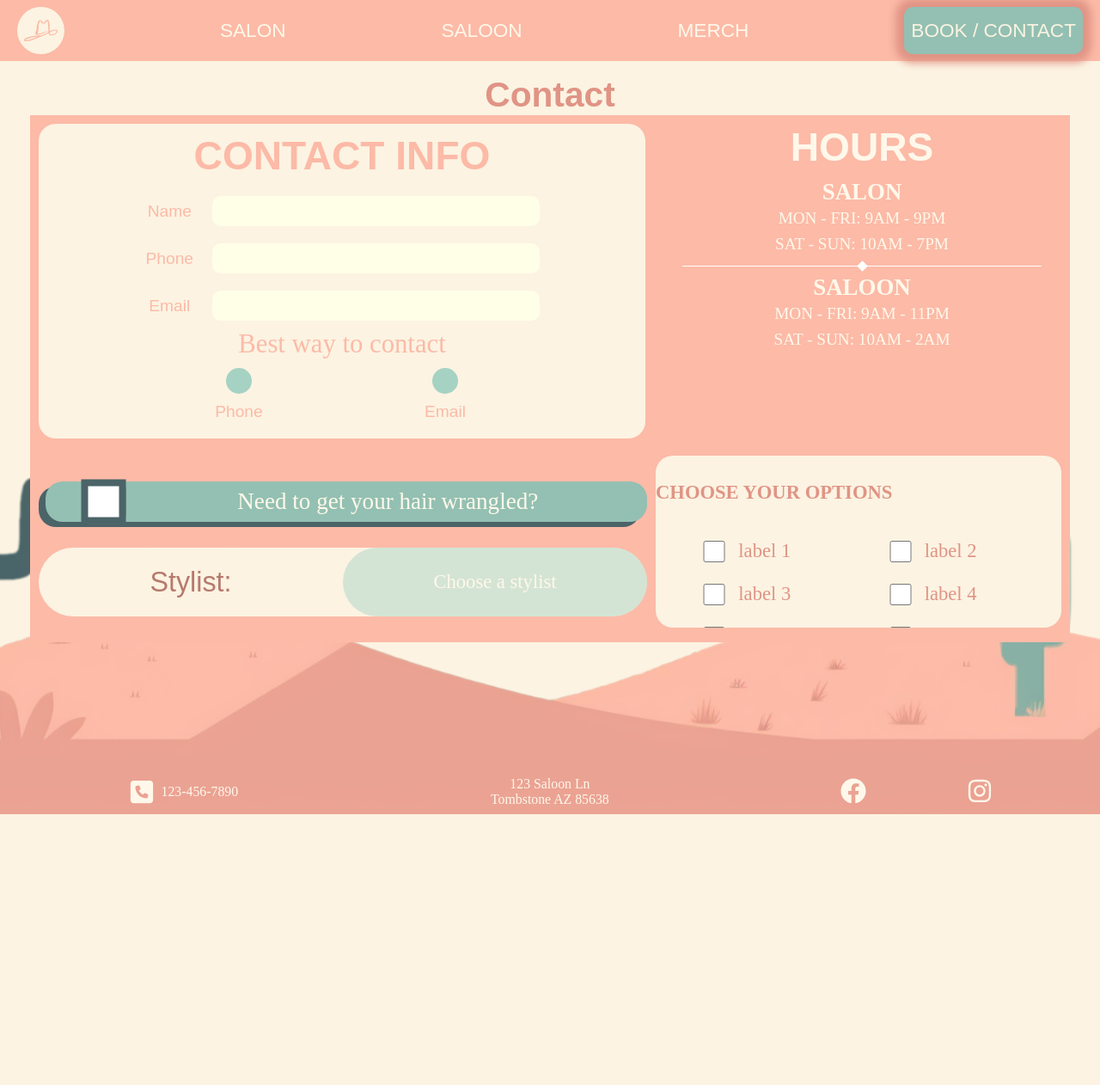
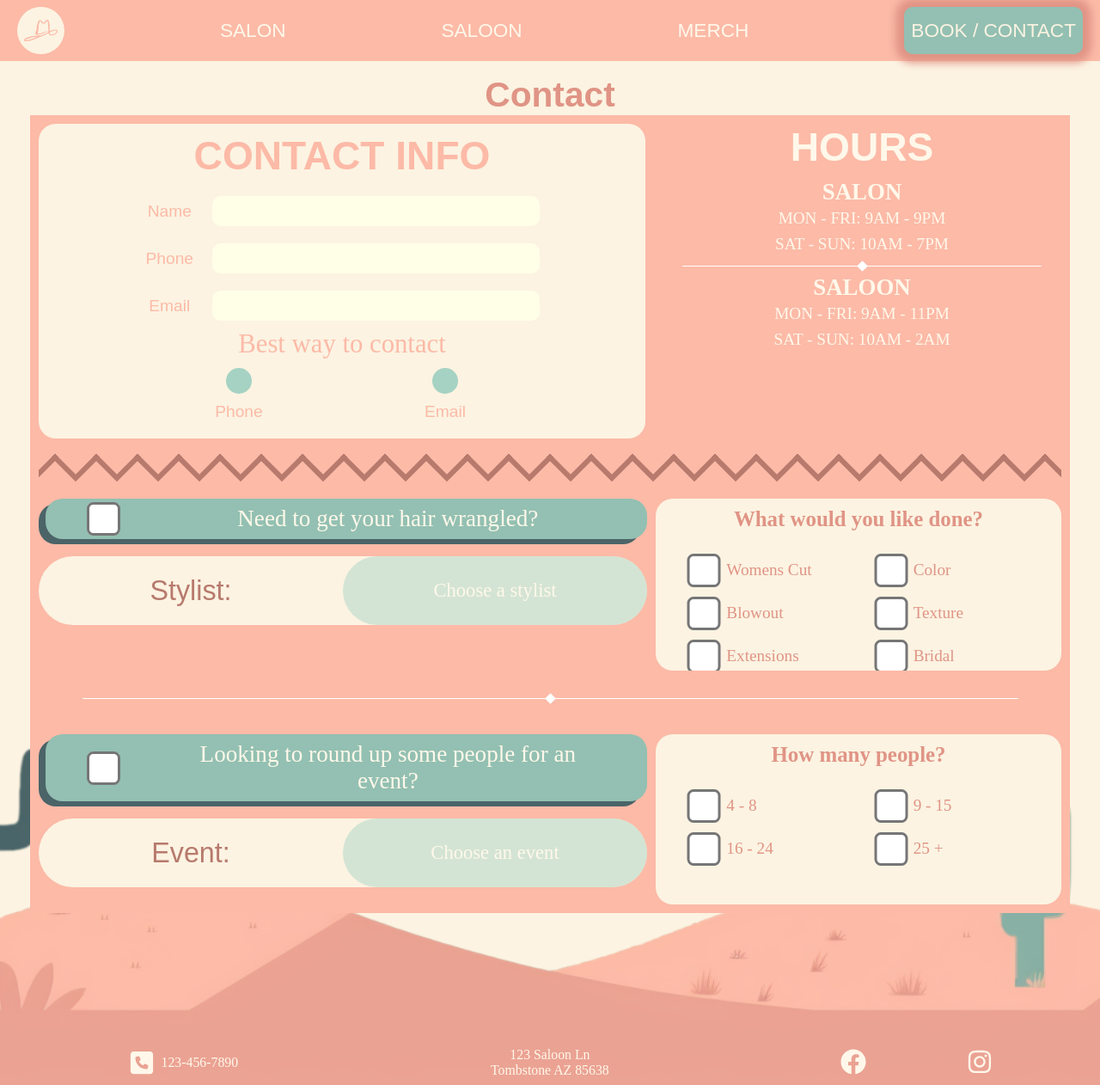
Before and after one commit to kjacobsen327/kjacobsen327.github.io, a PHP site: page /salon_saloon/contact.html in a window 1280 px wide. Shown: the whole page at 86% size. Before the commit the page ends 947 px from the top, so only its background shows below. Run offline with PHP 8.4, Linux system fonts and the light colour scheme; some libraries are stand-ins or nearby versions; some web fonts are replaced.

Commit message:
Add files via upload

```diff
--- a/salon_saloon/contact.html
+++ b/salon_saloon/contact.html
@@ -114,7 +114,14 @@ Business Name: Salon Saloon
                 </div>
             </section>
 
-            <section class="booking_options">
+            <!-- zig zag divider -->
+            <div class="divider">
+                <div>
+                    <span></span><span></span><span></span><span></span><span></span><span></span><span></span><span></span><span></span><span></span><span></span><span></span><span></span><span></span><span></span><span></span><span></span><span></span><span></span><span></span><span></span><span></span><span></span><span></span><span></span><span></span>
+                </div>
+            </div>
+
+            <section class="salon booking_options">
                 <div class="option_outer_container">
 
                     <div class="option_top_container">
@@ -122,28 +129,23 @@ Business Name: Salon Saloon
                             <label for="salon_option">
                                 <input type="checkbox" id="salon_option" name="salon_option">
                                 <span>Need to get your hair wrangled?</span>
-
                             </label>
                         </div>
+                    </div>
 
 
 
+                    <div class="option_choice_container">
 
-                    </div>
-                    <div class="option_middle_container">
-
-
-                        <div class="choose_stylist">
+                        <div class="choose_text">
                             <p>Stylist:</p>
                         </div>
-
-
-                        <div class="stylist_option_selection">Choose a stylist
-                            <div class="stylist_options">
+                        <div class="option_selection_container">Choose a stylist
+                            <div class="options_menu">
 
                                 <label for="stylist_1">
                                     <input type="radio" id="stylist_1" name="stylist">
-                                    <div class="stylist">
+                                    <div class="option">
                                         <div>
                                             <img src="images/bobby.jpg">
                                         </div>
@@ -152,37 +154,46 @@ Business Name: Salon Saloon
                                 </label>
                                 <label for="stylist_2">
                                     <input type="radio" id="stylist_2" name="stylist">
-                                    <div class="stylist">
+                                    <div class="option">
                                         <div>
-                                            <img src="images/bobby.jpg">
+                                            <img src="images/contact/ruby.png">
                                         </div>
-                                        <span class="name">Tuna</span>
+                                        <span class="name">Ruby Rodeo</span>
                                     </div>
                                 </label>
                                 <label for="stylist_3">
                                     <input type="radio" id="stylist_3" name="stylist">
-                                    <div class="stylist">
+                                    <div class="option">
                                         <div>
-                                            <img src="images/bobby.jpg">
+                                            <img src="images/contact/sara.png">
                                         </div>
-                                        <span class="name">Jennifer</span>
+                                        <span class="name">Sara Sarsparilla</span>
                                     </div>
                                 </label>
                                 <label for="stylist_4">
                                     <input type="radio" id="stylist_4" name="stylist">
-                                    <div class="stylist">
+                                    <div class="option">
                                         <div>
-                                            <img src="images/bobby.jpg">
+                                            <img src="images/contact/billy.png">
                                         </div>
-                                        <span class="name">Kevin</span>
+                                        <span class="name">Billy Buckle</span>
+                                    </div>
+                                </label>
+                                <label for="stylist_5">
+                                    <input type="radio" id="stylist_5" name="stylist">
+                                    <div class="option">
+                                        <div>
+                                            <img src="images/contact/lily.png">
+                                        </div>
+                                        <span class="name">Lily Lasso</span>
                                     </div>
                                 </label>
 
                                 <label for="any_stylist">
                                     <input type="radio" id="any_stylist" name="stylist">
-                                    <div class="stylist">
+                                    <div class="option">
                                         <div>
-                                            <img src="images/bobby.jpg">
+                                            <img src="images/contact/silhouette.png">
                                         </div>
                                         <span class="name">Pick for me!</span>
                                     </div>
@@ -194,77 +205,177 @@ Business Name: Salon Saloon
 
                 </div>
 
-                <div class="services_checkbox_outer_container">
-                    <h4>CHOOSE YOUR OPTIONS</h4>
-                    <div class="services_checkbox_container">
+                <div class="multi_checkbox_outer_container">
+                    <h4>What would you like done?</h4>
+                    <div class="multi_checkbox_container">
                         <div>
-                            <input type="checkbox" id="box-1" />
-
-                            <label for="box-1">
-                                label 1
+                            <input type="checkbox" id="service-1" />
+                            <label for="service-1">
+                                Womens Cut
                             </label>
                         </div>
                         <div>
-                            <input type="checkbox" id="box-2" />
-
-                            <label for="box-2">
-                                label 2
+                            <input type="checkbox" id="service-2" />
+                            <label for="service-2">
+                                Color
                             </label>
                         </div>
                         <div>
-                            <input type="checkbox" id="box-3"/>
-
-                            <label for="box-3">
-                                label 3
+                            <input type="checkbox" id="service-3" />
+                            <label for="service-3">
+                                Blowout
                             </label>
                         </div>
                         <div>
-                            <input type="checkbox" id="box-4" />
-
-                            <label for="box-4">
-                                label 4
+                            <input type="checkbox" id="service-4" />
+                            <label for="service-4">
+                                Texture
                             </label>
                         </div>
+                        <div>
+                            <input type="checkbox" id="service-5" />
 
-                        <div>
-                            <input type="checkbox" id="box-5" />
-
-                            <label for="box-5">
-                                label 5
+                            <label for="service-5">
+                                Extensions
                             </label>
                         </div>
+                        <div>
+                            <input type="checkbox" id="service-6" />
 
-                        <div>
-                            <input type="checkbox" id="box-6" />
-
-                            <label for="box-6">
-                                label 6
+                            <label for="service-6">
+                                Bridal
                             </label>
                         </div>
-
                         <div>
-                            <input type="checkbox" id="box-7" />
-
-                            <label for="box-7">
-                                label 7
+                            <input type="checkbox" id="service-7" />
+                            <label for="service-7">
+                                Mens Cut
                             </label>
                         </div>
+                        <div>
+                            <input type="checkbox" id="service-8" />
 
-                        <div>
-                            <input type="checkbox" id="box-8" />
-
-                            <label for="box-8">
-                                label 8
+                            <label for="service-8">
+                                Other
                             </label>
                         </div>
                     </div>
                 </div>
             </section>
 
-            <section>
+            <div class="spacer">
+                <div class="line">
+                    <div class="square"></div>
+                </div>
+            </div>
+
+            <section class="saloon booking_options">
+                <div class="option_outer_container">
+
+                    <div class="option_top_container">
+                        <div class="checkbox_container">
+                            <label for="saloon_option">
+                                <input type="checkbox" id="saloon_option" name="saloon_option">
+                                <span>Looking to round up some people for an event?</span>
+                            </label>
+                        </div>
+                    </div>
 
 
+
+                    <div class="option_choice_container">
+
+                        <div class="choose_text">
+                            <p>Event:</p>
+                        </div>
+                        <div class="option_selection_container">Choose an event
+                            <div class="options_menu">
+
+                                <label for="event_1">
+                                    <input type="radio" id="event_1" name="event">
+                                    <div class="option">
+                                        <div>
+                                            <img src="images/contact/party-hat.png">
+                                        </div>
+                                        <span class="name">Private Party</span>
+                                    </div>
+                                </label>
+                                <label for="event_2">
+                                    <input type="radio" id="event_2" name="event">
+                                    <div class="option">
+                                        <div>
+                                            <img src="images/contact/ring.png">
+                                        </div>
+                                        <span class="name">Bridal Event</span>
+                                    </div>
+                                </label>
+                                <label for="event_3">
+                                    <input type="radio" id="event_3" name="event">
+                                    <div class="option">
+                                        <div>
+                                            <img src="images/contact/briefcase.png">
+                                        </div>
+                                        <span class="name">Corporate Event</span>
+                                    </div>
+                                </label>
+                                <label for="event_4">
+                                    <input type="radio" id="event_4" name="event">
+                                    <div class="option">
+                                        <div>
+                                            <img src="images/contact/music.png">
+                                        </div>
+                                        <span class="name">Live Music / Karaoke</span>
+                                    </div>
+                                </label>
+
+                                <label for="any_event">
+                                    <input type="radio" id="any_event" name="event">
+                                    <div class="option">
+                                        <div>
+                                            <img src="images/contact/confetti.png">
+                                        </div>
+                                        <span class="name">Other</span>
+                                    </div>
+                                </label>
+                            </div>
+                        </div>
+
+                    </div>
+
+                </div>
+
+                <div class="multi_checkbox_outer_container">
+                    <h4>How many people?</h4>
+                    <div class="multi_checkbox_container">
+                        <div>
+                            <input type="checkbox" id="guest_option-1" />
+                            <label for="guest_option-1">
+                                4 - 8
+                            </label>
+                        </div>
+                        <div>
+                            <input type="checkbox" id="guest_option-2" />
+                            <label for="guest_option-2">
+                                9 - 15
+                            </label>
+                        </div>
+                        <div>
+                            <input type="checkbox" id="guest_option-3" />
+                            <label for="guest_option-3">
+                                16 - 24
+                            </label>
+                        </div>
+                        <div>
+                            <input type="checkbox" id="guest_option-4" />
+                            <label for="guest_option-4">
+                                25 +
+                            </label>
+                        </div>
+
+                    </div>
+                </div>
             </section>
+
         </form>
     </main>
     <!-- end main section -->
--- a/salon_saloon/styles/styles.css
+++ b/salon_saloon/styles/styles.css
@@ -457,7 +457,6 @@ section.drink_container {
     align-self: center;
     z-index: 2;
 }
-
 .drink_item_image_container img {
     height: 150px;
     width: 150px;
@@ -465,7 +464,6 @@ section.drink_container {
     border: thick solid #e09485;
     border-radius: 50%;
 }
-
 .drink_item_text_container {
     position: relative;
     align-self: center;
@@ -478,7 +476,6 @@ section.drink_container {
     border-top-right-radius: 20px;
     border-bottom-right-radius: 20px;
 }
-
 /* blue background behind the text container and the drink image */
 .drink_bg {
     background-color: #93c0b2;
@@ -489,7 +486,6 @@ section.drink_container {
     height: 100%;
     width: 100%;
 }
-
 .drink_item_text_container p {
     align-self: center;
     padding: 0 1em;
@@ -510,11 +506,9 @@ form .info {
     width: 100%;
     font-size: .85em;
 }
-
 form .info * {
     margin: 0;
 }
-
 form .info h3 {
     font-family: 'Hammersmith One', sans-serif;
     font-size: 2.4em;
@@ -522,21 +516,17 @@ form .info h3 {
     text-align: center;
     padding-bottom: 10px;
 }
-
 form .info h4 {
     font-size: 1.4em;
 }
-
 div.contact_info_container,
 div.hours_container {
     padding: 10px;
 }
-
 div.contact_info_container {
     width: 60%;
     color: #fcbaa7;
 }
-
 div.contact_info_container .inner_container {
     display: flex;
     flex-direction: column;
@@ -548,23 +538,19 @@ div.contact_info_container .inner_container {
     padding: 10px;
     border-radius: 20px;
 }
-
 div.contact_info_container .inner_container * {
     width: 100%;
 }
-
 div.contact_info_container .inner_container div {
     display: flex;
     width: 70%;
 }
-
 div.contact_info_container .inner_container div label {
     font-family: 'Hammersmith One', sans-serif;
     width: 100px;
     align-self: center;
     text-align: center;
 }
-
 div.contact_info_container input.text {
     font-family: 'Hammersmith One', sans-serif;
     color: #b77a6d;
@@ -577,27 +563,22 @@ div.contact_info_container input.text {
     outline: none;
     text-align: center;
 }
-
 input.text:focus {
     outline: 3px solid #fcbaa7;
     background-color: #fffff4;
 }
-
 .contact_info_container p {
     text-align: center;
     font-size: 1.6em;
 }
-
 .inner_container div.radio {
     display: flex;
     justify-content: space-evenly;
 }
-
 .contact_option div.button_option {
     display: flex;
     justify-content: center;
 }
-
 .contact_option label {
     cursor: pointer;
     display: flex;
@@ -613,7 +594,6 @@ input.text:focus {
 .contact_option input {
     display: none;
 }
-
 .contact_option label:before {
     content: '';
     display: inline-block;
@@ -625,12 +605,10 @@ input.text:focus {
     transition: box-shadow .4s ease,
         background .3s ease;
 }
-
 .contact_option input:checked+label:before {
     box-shadow: inset 0px 3px 0 2px #4b6468;
     background: #93c0b2;
 }
-
 /* end radio button styling */
 
 
@@ -640,19 +618,17 @@ div.hours_container {
     width: 40%;
     align-items: center;
 }
-
 div.hours {
     text-align: center;
 }
-
 div.hours_container ul {
     padding: 0;
 }
-
 div.hours_container li {
     list-style-type: none;
     padding: 4px;
 }
+
 
 /* properties for line spacer in hours section */
 .spacer {
@@ -662,14 +638,12 @@ div.hours_container li {
     justify-content: center;
     align-items: center;
 }
-
 .spacer .line {
     height: 1px;
     width: 90%;
     background-color: #fff;
     position: relative;
 }
-
 .spacer .square {
     height: 9px;
     width: 9px;
@@ -681,30 +655,55 @@ div.hours_container li {
     margin: auto;
     transform: rotate(45deg);
 }
-
 /* end  contact info / hours section */
 
 
+
+/* zig zag divider */
+.divider {
+    height: 40px;
+    width: 100%;
+    overflow: hidden;
+    display: flex;
+    justify-content: center;
+}
+.divider div {
+    margin: 0 10px;
+    display: flex;
+    justify-content: center;
+    overflow: hidden;
+}
+.divider span {
+    display: inline-block;
+    flex: 0 0 40px;
+    height: 40px;
+    width: 40px;
+    transform: rotate(45deg);
+    box-shadow: -6px -6px #b77a6d inset;
+    margin: -8px 4px 0 4px;
+}
+
+
+/* properties for both salon / event booking sections */
 section.booking_options {
     background-color: #fcbaa7;
     display: flex;
     padding: 10px;
 }
-
 section.booking_options .option_outer_container {
     width: 60%;
 }
 
+
+/* large checkbox sections for booking options */
 .option_top_container {
     width: 100%;
-    margin: 30px 0;
+    margin: 10px 0;
 }
-
 .checkbox_container {
     width: 100%;
     padding-left: 8px;
 }
-
 .checkbox_container label {
     font-size: 1.2em;
     width: 100%;
@@ -719,20 +718,17 @@ section.booking_options .option_outer_container {
     background-color: #93c0b2;
     cursor: pointer;
 }
-
 .checkbox_container span {
     width: 70%;
 }
-
 .checkbox_container input {
     accent-color: #def9f0;
-    transform: scale(4);
-    outline-offset: -2.1px;
-    outline: 2px solid #4b6468;
+    transform: scale(3);
 }
 
 
-.option_middle_container {
+/* pop up menu for stylist / event choices */
+.option_choice_container {
     display: flex;
     justify-content: space-between;
     width: 100%;
@@ -742,8 +738,7 @@ section.booking_options .option_outer_container {
     background-color: #fcf3e2;
     border-radius: 40px
 }
-
-.choose_stylist {
+.choose_text {
     font-family: 'Hammersmith One', sans-serif;
     color: #b77a6d;
     font-size: 1.1em;
@@ -752,15 +747,12 @@ section.booking_options .option_outer_container {
     align-items: center;
     width: 50%;
 }
-
-.choose_stylist p {
-    background-color: #fcf3e2;
+.choose_text p {
     padding: 5% 10%;
     border-radius: 5rem;
     font-size: 1.3em;
 }
-
-.stylist_option_selection {
+.option_selection_container {
     background-color: #a5d2c377;
     position: relative;
     width: 50%;
@@ -772,8 +764,7 @@ section.booking_options .option_outer_container {
     justify-content: center;
     align-items: center;
 }
-
-.stylist_option_selection:hover {
+.option_selection_container:hover {
     overflow: visible;
     position: absolute;
     top: 0;
@@ -781,23 +772,21 @@ section.booking_options .option_outer_container {
     bottom: 80px;
     z-index: 11;
 }
-
-.stylist_options {
+.options_menu {
     position: absolute;
     bottom: 80px;
     width: 100%;
-    font-size: .8em;
+    font-size: .9em;
+    background-color: #def9f095;
+    border-radius: 30px;
 }
-
-.stylist_options input {
+.options_menu input {
     display: none;
 }
-
-.stylist_options input+div {
+.options_menu input+div {
     display: inline-block;
 }
-
-.stylist_options input:checked+div {
+.options_menu input:checked+div {
     position: absolute;
     bottom: -80px;
     width: 100%;
@@ -805,81 +794,95 @@ section.booking_options .option_outer_container {
     background-color: #a5d2c3;
     border-radius: 40px;
 }
-
-.stylist_options label {
+.options_menu label {
     display: block;
     background: #a5d2c3;
     width: 100%;
     border-radius: 40px;
-    margin: 20px 0;
-
+    margin: 15px 0;
+    text-align: right;
 }
-
-.stylist_options label .stylist {
+.options_menu label .option {
     height: 80px;
     display: flex;
     align-items: center;
     justify-content: space-between;
 }
-
-.stylist div {
+.option div {
     display: inline-block;
-    height: 60px;
-    width: 60px;
-    margin-left: 10px;
+    height: 70px;
+    width: 70px;
+    margin-left: 5px;
 }
-
-.stylist img {
+.option img {
     object-fit: cover;
     height: 100%;
     width: 100%;
     border-radius: 50%;
-
 }
 
-.stylist span {
+.option img:last-of-type {
+    background-color: #fcbaa7;
+}
+.option span {
     margin-right: 10px;
 }
 
-.services_checkbox_outer_container {
+
+/* multiple checkbox container for salon services / guest numbers */
+.multi_checkbox_outer_container {
     background-color: #fcf3e2;
     width: 40%;
-    margin-left: 10px;
+    margin: 10px 0 0 10px;
     border-radius: 20px;
     height: 200px;
     overflow-y: scroll;
     color: #e09485;
 }
-
-.services_checkbox_container {
+.multi_checkbox_outer_container h4 {
+    margin: 10px 0 20px 0;
+    font-size: 1.1em;
+    text-align: center;
+}
+.multi_checkbox_container {
     width: 100%;
     height: 50px;
     display: flex;
     flex-flow: row wrap;
     justify-content: space-evenly;
 }
-
-.services_checkbox_container div {
+.multi_checkbox_container div {
     display: flex;
     align-items: center;
     height: 50px;
+    width: 180px;
 }
-
-.services_checkbox_container label {
-    width: 120px;
+.multi_checkbox_container label {
+    font-size: .85em;
     display: block;
+    padding-left: 8px;
 }
-
-.services_checkbox_container input {
+.multi_checkbox_container input {
     display: block;
-    width: 50px;
-    height: 25px;
-
-
+    width: 30px;
+    accent-color: #def9f0;
+    transform: scale(3);
 }
 
 
+form > .spacer {
+    margin: 12px 0;
+}
 
+/* section for saloon booking options */
+section.saloon .multi_checkbox_outer_container {
+    overflow: visible;
+    height: auto;
+}
+
+section.saloon .options_menu img {
+    background-color: #fcbaa7;
+}
 
 
 
@@ -1019,8 +1022,10 @@ footer .sm_icons .icon:active {
     section.booking_options .option_outer_container {
         width: 100%;
     }
-    .services_checkbox_outer_container {
+
+    .multi_checkbox_outer_container {
         width: 100%;
+        margin-left: 0;
     }
 }
 
@@ -1112,7 +1117,7 @@ footer .sm_icons .icon:active {
     }
 
     .option_top_container,
-    .option_middle_container {
+    .option_choice_container {
         width: 100%;
     }
 }
```
Also changed, not shown: salon_saloon/images/contact/billy.png (added), salon_saloon/images/contact/briefcase.png (added), salon_saloon/images/contact/confetti.png (added), salon_saloon/images/contact/lily.png (added), salon_saloon/images/contact/music.png (added), salon_saloon/images/contact/party-hat.png (added), salon_saloon/images/contact/ring.png (added), salon_saloon/images/contact/ruby.png (added), salon_saloon/images/contact/sara.png (added), salon_saloon/images/contact/silhouette.png (added).
